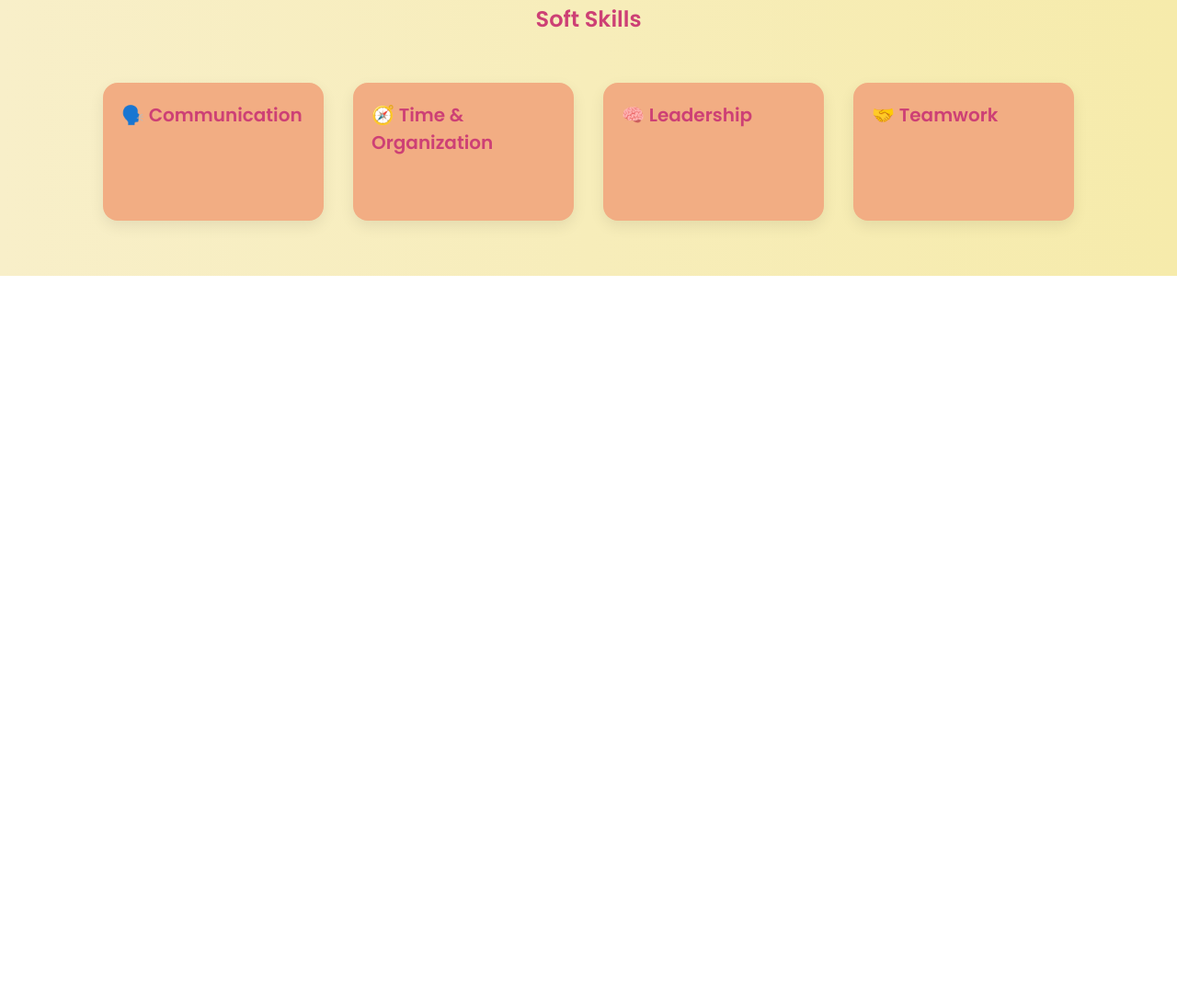
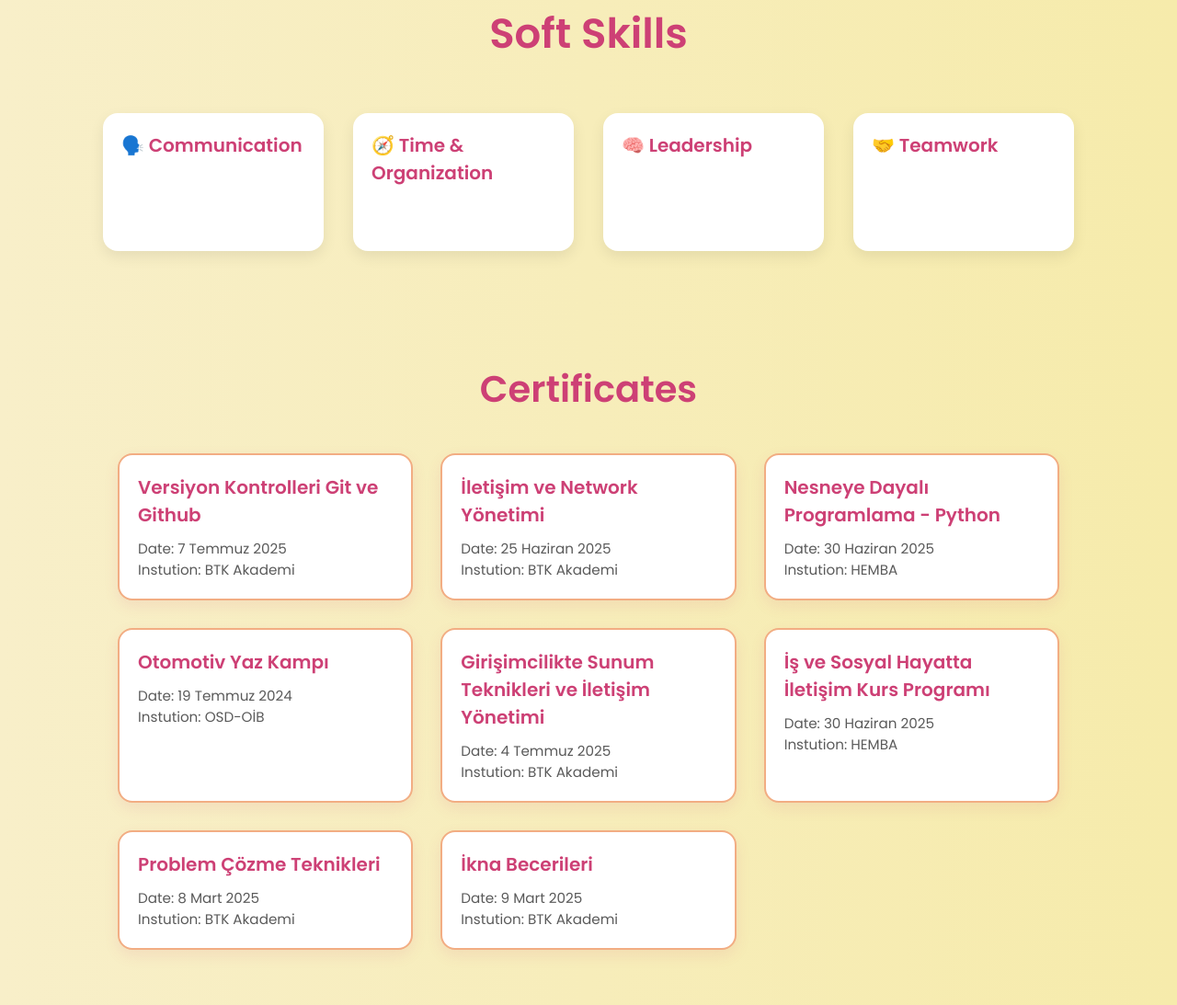
Before and after one commit to selinturkdogan/MyPortwolio, a plain HTML site: page index.html in a window 1280 px wide. Shown: the part 3213-4306 px from the top of the page at 92% size. Before the commit the page ends 3513 px from the top, so only its background shows below. Drawn offline with nearby package versions, Linux system fonts and the light colour scheme; some icons are missing.

Commit message:
I completed certifications section.

```diff
--- /dev/null
+++ b/certificates.json
@@ -0,0 +1,58 @@
+[
+  {
+    "title": "Versiyon Kontrolleri Git ve Github",
+    "date": "2025-07-07",
+    "issuer": "BTK Akademi",
+    "file": "Versiyon_Kontrolleri__Git_ve_GitHub_Sertifika.pdf"
+  },
+
+  {
+    "title": "İletişim ve Network Yönetimi",
+    "date": "2025-06-25",
+    "issuer": "BTK Akademi",
+    "file": "İletişim_ve_Network_Yönetimi_Sertifika.pdf"
+  },
+
+  {
+    "title": "Nesneye Dayalı Programlama - Python",
+    "date": "2025-06-30",
+    "issuer": "HEMBA",
+    "file": "Nesneye_Dayalı_Programlama.pdf"
+  },
+
+  {
+    "title": "Otomotiv Yaz Kampı",
+    "date": "2024-07-19",
+    "issuer": "OSD-OİB",
+    "file": "otomotiv yaz kamoı.jpg"
+  },
+
+  {
+    "title": "Girişimcilikte Sunum Teknikleri ve İletişim Yönetimi",
+    "date": "2025-07-04",
+    "issuer": "BTK Akademi",
+    "file": "Girişimcilikte_Sunum_Teknikleri_ve_İletişim_Yönetimi_Sertifika.pdf"
+  },
+
+  {
+    "title": "İş ve Sosyal Hayatta İletişim Kurs Programı ",
+    "date": "2025-06-30",
+    "issuer": "HEMBA",
+    "file": "is.pdf"
+  },
+
+  {
+    "title": "Problem Çözme Teknikleri",
+    "date": "2025-03-08",
+    "issuer": "BTK Akademi",
+    "file": "Problem_Çözme_Teknikleri_Sertifika (1).pdf"
+  },
+
+   {
+    "title": "İkna Becerileri",
+    "date": "2025-03-09",
+    "issuer": "BTK Akademi",
+    "file": "İknaBecerileri_Sertifika.pdf"
+  }
+
+]
--- a/index.html
+++ b/index.html
@@ -20,7 +20,7 @@
                 <a href="index.html">Home</a>
                 <a href="#about">About</a>
                 <a href="#skills">Skills</a>
-                <a href="#">Certificates</a>
+                <a href="#certificates">Certificates</a>
                 <a href="#">Portfolio</a>
                 <a href="#" class="contact-btn">Contact Me!</a>
             </div>
@@ -125,6 +125,13 @@
             <div id="skills-container"></div>
     </section>
 
+     <section class="certificates-section" id="certificates">
+    <h2 class="section-title">Certificates</h2>
+    <div class="certificates-grid" id="certificatesGrid">
+      <!-- Kartlar buraya JS ile eklenecek -->
+    </div>
+  </section>
+
     <script src="script.js"></script>
 
 </body>
--- a/script.js
+++ b/script.js
@@ -166,3 +166,41 @@ function initSkillsAnimation() {
     });
   })
 });
+
+
+//Certificates
+document.addEventListener("DOMContentLoaded", () => {
+  fetch("certificates.json")
+    .then(response => response.json())
+    .then(data => renderCertificates(data))
+    .catch(error => console.error("JSON verisi yüklenemedi:", error));
+});
+
+function renderCertificates(certificates) {
+  const container = document.getElementById("certificatesGrid");
+
+  certificates.forEach(cert => {
+    const card = document.createElement("a");
+    card.className = "certificate-card";
+    card.href = cert.file;
+    card.target = "_blank";
+    card.rel = "noopener noreferrer";
+
+    card.innerHTML = `
+      <div class="certificate-title">${cert.title}</div>
+      <div class="certificate-meta">Date: ${formatDate(cert.date)}</div>
+      <div class="certificate-meta">Instution: ${cert.issuer}</div>
+    `;
+
+    container.appendChild(card);
+  });
+}
+
+function formatDate(dateString) {
+  const date = new Date(dateString);
+  return date.toLocaleDateString("tr-TR", {
+    year: "numeric",
+    month: "long",
+    day: "numeric"
+  });
+}
--- a/style.css
+++ b/style.css
@@ -376,6 +376,7 @@ button:hover {
 
 /*Soft skills section*/
 .skills-section {
+  font-size: 30px;
   display: flex;
   flex-wrap: wrap;
   gap: 32px;
@@ -388,7 +389,7 @@ button:hover {
   position: relative;
   width: 240px;
   height: 150px;
-  background-color: #f2ad83;
+  background-color: white;
   border-radius: 16px;
   box-shadow: 0 6px 16px rgba(0, 0, 0, 0.08);
   transition: height 0.3s ease;
@@ -434,3 +435,56 @@ button:hover {
   gap: 32px;
   padding: 20px;
 }
+
+/*sertifika section */
+.certificates-section {
+  padding: 60px 10%;
+  background: linear-gradient(to right, #f8efc9, #f6ebab);
+}
+
+.section-title {
+  text-align: center;
+  font-size: 2.5rem;
+  margin-bottom: 40px;
+  font-weight: 700;
+  color: #cd4075;
+}
+
+/* Grid yapısı */
+.certificates-grid {
+  display: grid;
+  grid-template-columns: repeat(auto-fit, minmax(280px, 1fr));
+  gap: 30px;
+}
+
+/* Sertifika kartı */
+.certificate-card {
+  background-color: white;
+  border-radius: 16px;
+  box-shadow: 0 6px 16px rgba(205, 64, 117, 0.1);
+  padding: 20px;
+  transition: transform 0.3s ease, box-shadow 0.3s ease;
+  text-decoration: none;
+  color: inherit;
+  border: 2px solid #f2ad83;
+}
+
+.certificate-card:hover {
+  transform: translateY(-8px);
+  box-shadow: 0 10px 24px rgba(205, 64, 117, 0.15);
+  border-color: #cd4075;
+}
+
+/* Sertifika başlığı */
+.certificate-title {
+  font-size: 1.25rem;
+  font-weight: 600;
+  color: #cd4075;
+  margin-bottom: 10px;
+}
+
+/* Meta bilgisi */
+.certificate-meta {
+  font-size: 0.95rem;
+  color: #5a5a5a;
+}
```
Also changed, not shown: otomotiv yaz kamoı.jpg (added), 7 other files.
